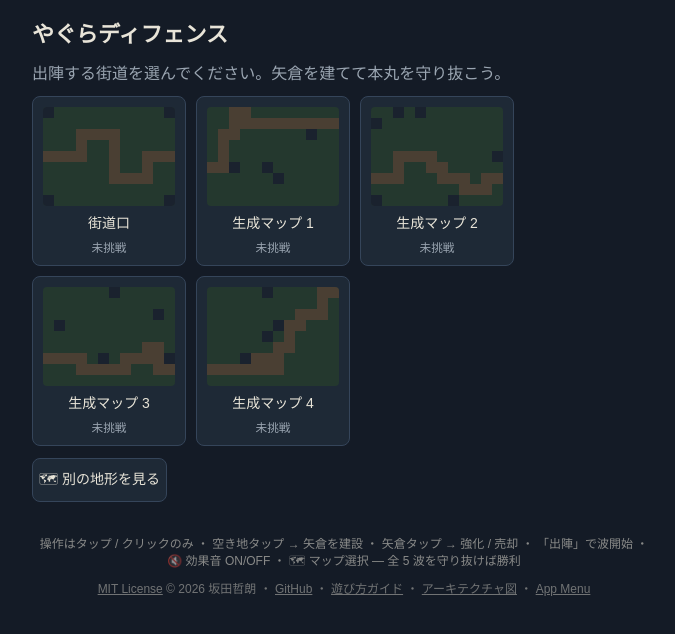
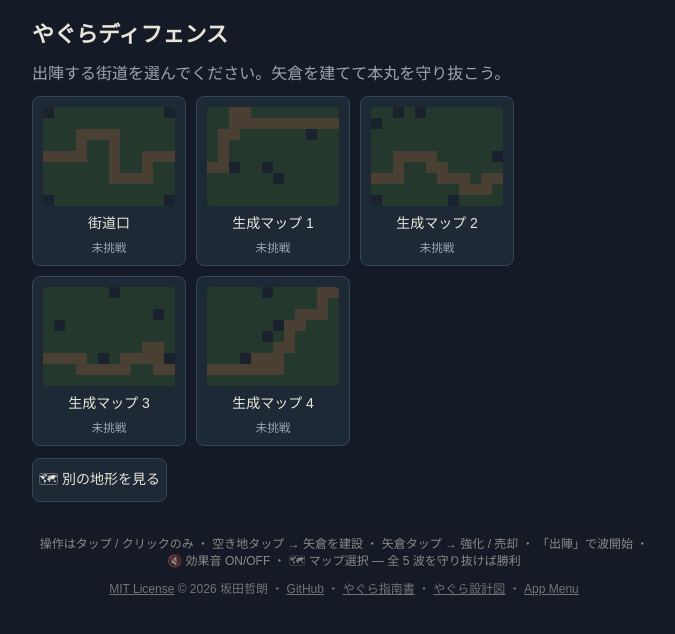
Before and after one commit to twill3c/yagura-defense, a Next.js app: page / in a window 1280 px wide. Shown: the top 634 px of the page, without its empty margins (296-971 px from the left). Built offline with nearby package versions, Linux system fonts and the light colour scheme.

Commit message:
fix: フッタのアーティファクトリンク表記をリンク先タイトルに統一
遊び方ガイド → やぐら指南書 / アーキテクチャ図 → やぐら設計図

Co-Authored-By: Claude Fable 5 <noreply@anthropic.com>

```diff
--- a/src/app/page.tsx
+++ b/src/app/page.tsx
@@ -44,7 +44,7 @@ export default function Home() {
             rel="noreferrer"
             style={{ color: "inherit" }}
           >
-            遊び方ガイド
+            やぐら指南書
           </a>{" "}
           ・{" "}
           <a
@@ -53,7 +53,7 @@ export default function Home() {
             rel="noreferrer"
             style={{ color: "inherit" }}
           >
-            アーキテクチャ図
+            やぐら設計図
           </a>{" "}
           ・{" "}
           <a
```
